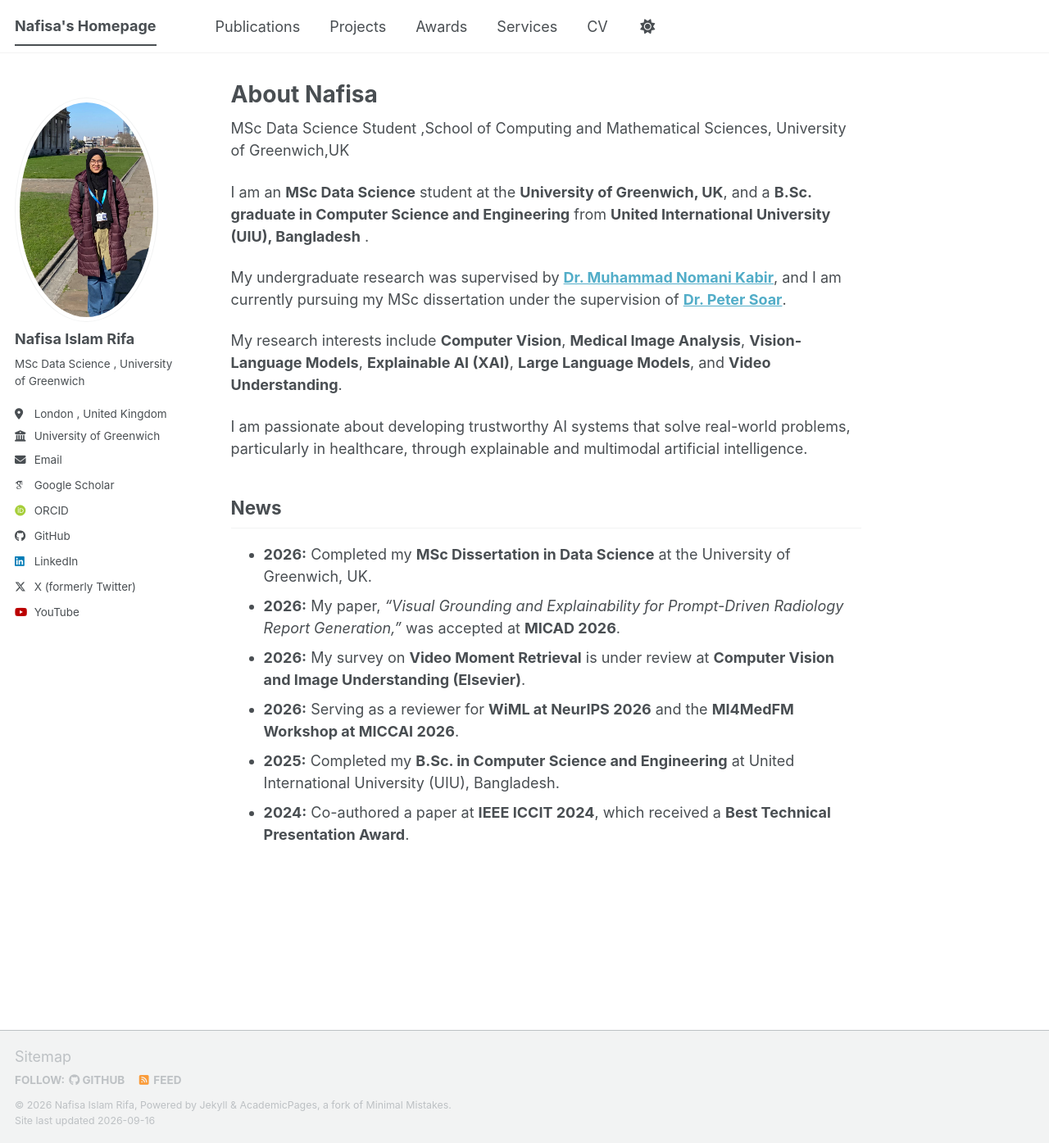
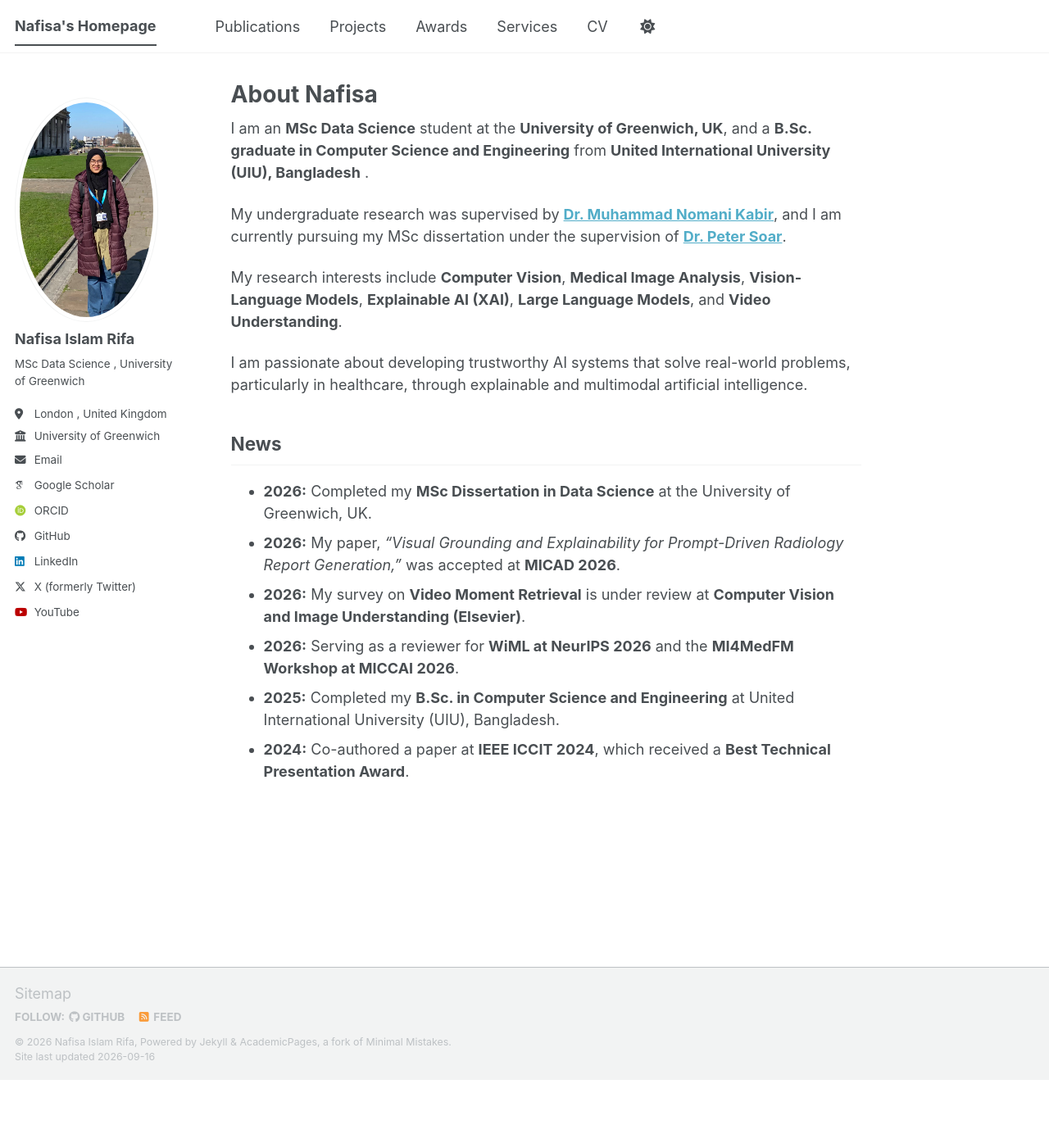
Before and after one commit to NafisaIslamRifa/NafisaIslamRifa.github.io, a Jekyll site: the page built from _pages/about.md, in a window 1280 px wide and 1395 px high. Shown: the whole window at 82% size. Built offline with Jekyll 4.4.1, drawn with Linux system fonts in a browser that asks for light colours; some web fonts are replaced; a script bundle is joined from its source files by our own code; library files that are not in the unit come from our copies.

Commit message:
Revise about page content and formatting
Updated the about section to improve clarity and formatting.

```diff
--- a/_pages/about.md
+++ b/_pages/about.md
@@ -6,8 +6,7 @@ redirect_from:
   - /about/
   - /about.html
 ---
-MSc Data Science Student ,School of Computing and Mathematical Sciences,
-University of Greenwich,UK
+
 
 
 I am an **MSc Data Science** student at the **University of Greenwich, UK**, and a **B.Sc. graduate in Computer Science and Engineering** from **United International University (UIU), Bangladesh** .
```
